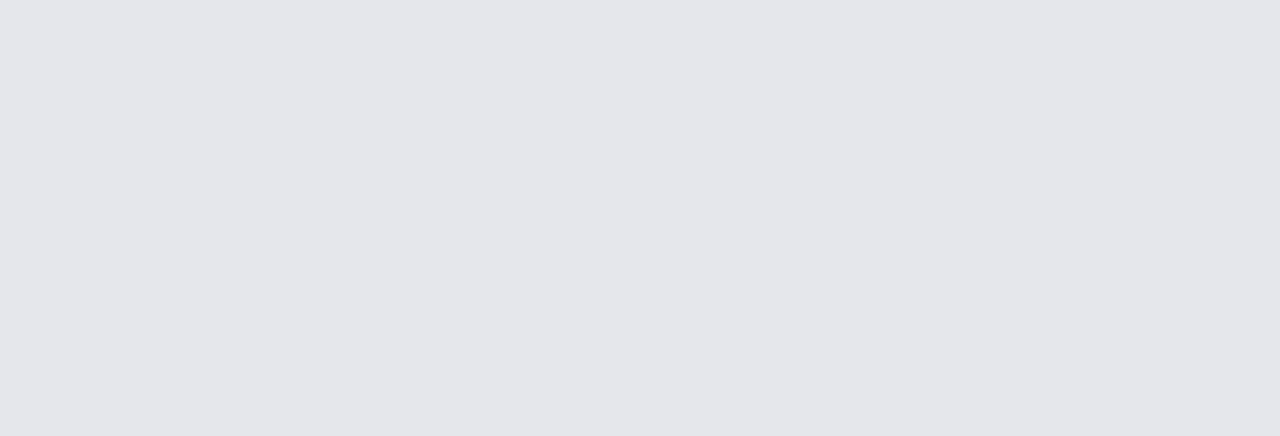
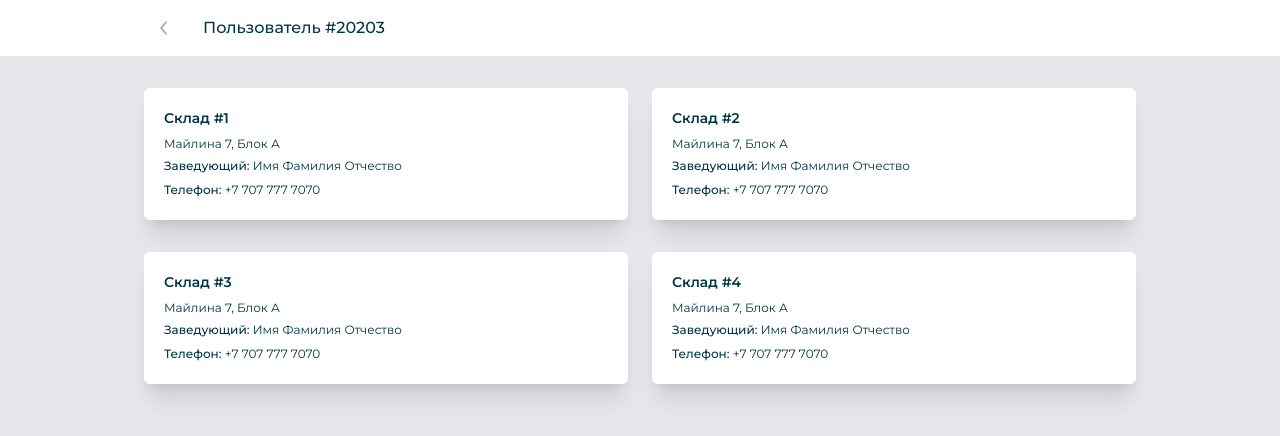
Before and after one commit to AdiletBekmuratov/nomad-water-front, a React (Vite) app: page /warehouse in a window 1280 px wide. Before the commit this address had no page. Shown: the top 436 px of the page. Built offline with nearby package versions, Linux system fonts and the light colour scheme.

Commit message:
все фреймы и экраны

```diff
--- /dev/null
+++ b/src/assets/warehouseData.json
@@ -0,0 +1,26 @@
+[
+  {
+    "warehouseId": 1,
+    "warehouseAddress": "Майлина 7, Блок А",
+    "manager": "Имя Фамилия Отчество",
+    "phoneNumber": "+7 707 777 7070"
+  },
+  {
+    "warehouseId": 2,
+    "warehouseAddress": "Майлина 7, Блок А",
+    "manager": "Имя Фамилия Отчество",
+    "phoneNumber": "+7 707 777 7070"
+  },
+  {
+    "warehouseId": 3,
+    "warehouseAddress": "Майлина 7, Блок А",
+    "manager": "Имя Фамилия Отчество",
+    "phoneNumber": "+7 707 777 7070"
+  },
+  {
+    "warehouseId": 4,
+    "warehouseAddress": "Майлина 7, Блок А",
+    "manager": "Имя Фамилия Отчество",
+    "phoneNumber": "+7 707 777 7070"
+  }
+]
--- a/src/components/Appeal/Reply.tsx
+++ b/src/components/Appeal/Reply.tsx
@@ -2,7 +2,9 @@ import { DetailedHTMLProps, FC, HTMLAttributes } from 'react';
 import { Formik, Form } from 'formik';
 import { Button, TextArea } from '../Forms';
 
-type Props = DetailedHTMLProps<HTMLAttributes<HTMLDivElement>, HTMLDivElement>;
+type Props = DetailedHTMLProps<HTMLAttributes<HTMLDivElement>, HTMLDivElement> & {
+  textareaStyle?: string;
+};
 
 type textArea = {
   reply: string;
@@ -23,7 +25,7 @@ export const Reply: FC<Props> = (props) => {
               <TextArea
                 name="reply"
                 placeholder="Напишите ответ на обращение и отправьте его"
-                className="border rounded-lg placeholder:font-montserrat placeholder:text-dark-blue placeholder:text-xs border-gray-300 mt-4 md:h-32"
+                className={`border rounded-lg placeholder:font-montserrat placeholder:text-dark-blue placeholder:text-xs border-gray-300 mt-4 md:h-32 ${props.textareaStyle}`}
               />
             </div>
             <div className="w-full flex justify-center pb-5">
--- /dev/null
+++ b/src/pages/WarehouseAppeal.tsx
@@ -0,0 +1,58 @@
+import { FC } from 'react';
+import { useParams } from 'react-router-dom';
+
+import { Header, Layout } from '@/components/Layout';
+import Arrow from '../assets/Arrow.svg';
+import warehouses from '../assets/warehouseData.json';
+import { Card } from '@/components/Forms';
+import { Reply } from '@/components/Appeal';
+
+const cardTextStyle = 'font-montserrat text-dark-blue text-xs';
+
+const WarehouseAppeal: FC = () => {
+  const { id } = useParams();
+
+  const urlId = parseInt(id);
+
+  const warehouse = warehouses.find((e) => e.warehouseId === urlId);
+
+  return (
+    <div>
+      <Header className="h-14 flex md:block">
+        <a href="#">
+          <img src={Arrow} alt="" className="mx-4 md:hidden" />
+        </a>
+        <h3 className="font-montserrat text-base text-dark-blue font-medium ml-5 md:ml-0 md:text-center md:font-semibold">
+          Склады
+        </h3>
+      </Header>
+      <Layout className="md:grid md:grid-cols-3 md:gap-2.5">
+        <Card className="mb-2">
+          <h3 className="font-semibold font-montserrat text-dark-blue text-sm ">
+            Склад #{warehouse?.warehouseId}
+          </h3>
+          <h3 className={`${cardTextStyle} mt-2`}>{warehouse?.warehouseAddress}</h3>
+          <div className="">
+            <span className={cardTextStyle}>
+              <strong className="font-medium">Заведующий:</strong> {warehouse?.manager}
+            </span>
+          </div>
+          <div>
+            <span className={cardTextStyle}>
+              <strong className="font-medium">Телефон:</strong> {warehouse?.phoneNumber}
+            </span>
+          </div>
+        </Card>
+        <Card className="md:col-span-2 md:order-1 md:row-start-1 my-7  mx-auto md:my-0">
+          <h2 className="font-semibold text-dark-blue text-xs font-montserrat">Обращение</h2>
+          <p className="font-montserrat text-xs mt-2 text-dark-blue">
+            Описание обращения, К примеру, закончился товар или сломалась важная техника
+          </p>
+        </Card>
+        <Reply className="h-60 md:col-span-2" textareaStyle={`h-28`} />
+      </Layout>
+    </div>
+  );
+};
+
+export default WarehouseAppeal;
--- /dev/null
+++ b/src/pages/Warehouses.tsx
@@ -0,0 +1,48 @@
+import { FC } from 'react';
+
+import { Header, Layout } from '@/components/Layout';
+import Arrow from '../assets/Arrow.svg';
+import { Card } from '@/components/Forms';
+import warehouses from '../assets/warehouseData.json';
+import { Link } from 'react-router-dom';
+
+const cardTextStyle = 'font-montserrat text-dark-blue text-xs';
+
+const Warehouses: FC = () => {
+  return (
+    <div>
+      <Header className="h-14 flex">
+        <a href="#">
+          <img src={Arrow} alt="" className="mx-4" />
+        </a>
+        <h3 className="font-montserrat text-base text-dark-blue font-medium ml-5">
+          Пользователь #20203
+        </h3>
+      </Header>
+      <Layout className="md:grid md:grid-cols-2 md:gap-6">
+        {warehouses.map((warehouse) => (
+          <Link to={`/warehouse/${warehouse.warehouseId}`} key={warehouse.warehouseId}>
+            <Card className="mb-2">
+              <h3 className="font-semibold font-montserrat text-dark-blue text-sm ">
+                Склад #{warehouse.warehouseId}
+              </h3>
+              <h3 className={`${cardTextStyle} mt-2`}>{warehouse.warehouseAddress}</h3>
+              <div className="">
+                <span className={cardTextStyle}>
+                  <strong className="font-medium">Заведующий:</strong> {warehouse.manager}
+                </span>
+              </div>
+              <div>
+                <span className={cardTextStyle}>
+                  <strong className="font-medium">Телефон:</strong> {warehouse.phoneNumber}
+                </span>
+              </div>
+            </Card>
+          </Link>
+        ))}
+      </Layout>
+    </div>
+  );
+};
+
+export default Warehouses;
--- a/src/routes/AppRoutes.tsx
+++ b/src/routes/AppRoutes.tsx
@@ -7,6 +7,8 @@ import UserAppeal from '@/pages/UserAppeal';
 import OrderRegistration from '@/pages/OrderRegistration';
 import OrderInfo from '@/pages/OrderInfo';
 import TableExample from '@/pages/TableExample';
+import Warehouses from '@/pages/warehouses';
+import WarehouseAppeal from '@/pages/WarehouseAppeal';
 
 const Lending = lazy(() => import('@/pages/Lending'));
 const Catalog = lazy(() => import('@/pages/Catalog'));
@@ -45,6 +47,9 @@ const AppRoutes = () => {
 
             <Route path="/table" element={<TableExample />} />
             <Route path="/appeal" element={<UserAppeal />} />
+
+            <Route path="/warehouse" element={<Warehouses />} />
+            <Route path="/warehouse/:id" element={<WarehouseAppeal />} />
           </Routes>
         </ScrollToTop>
       </Router>
```
